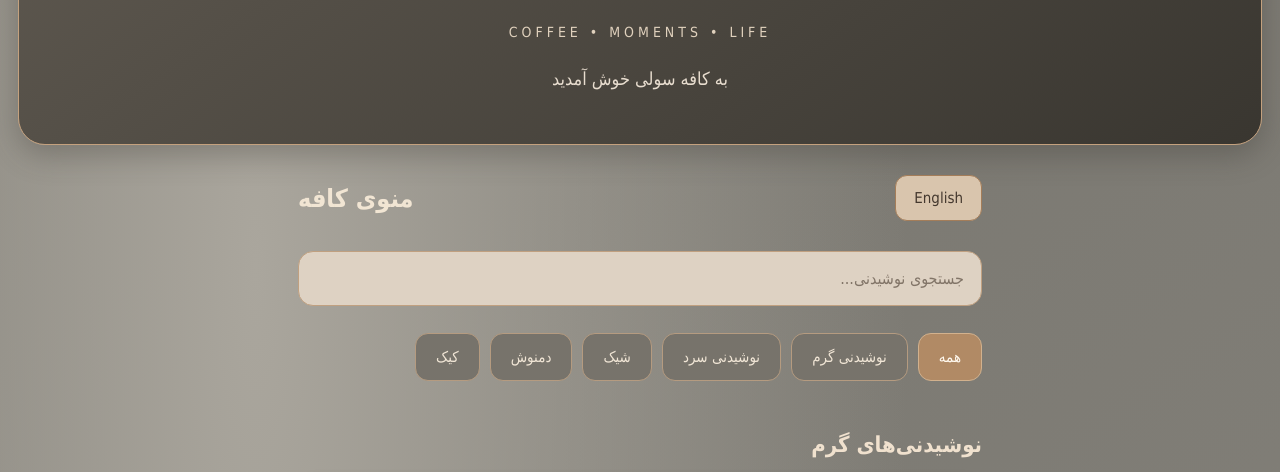
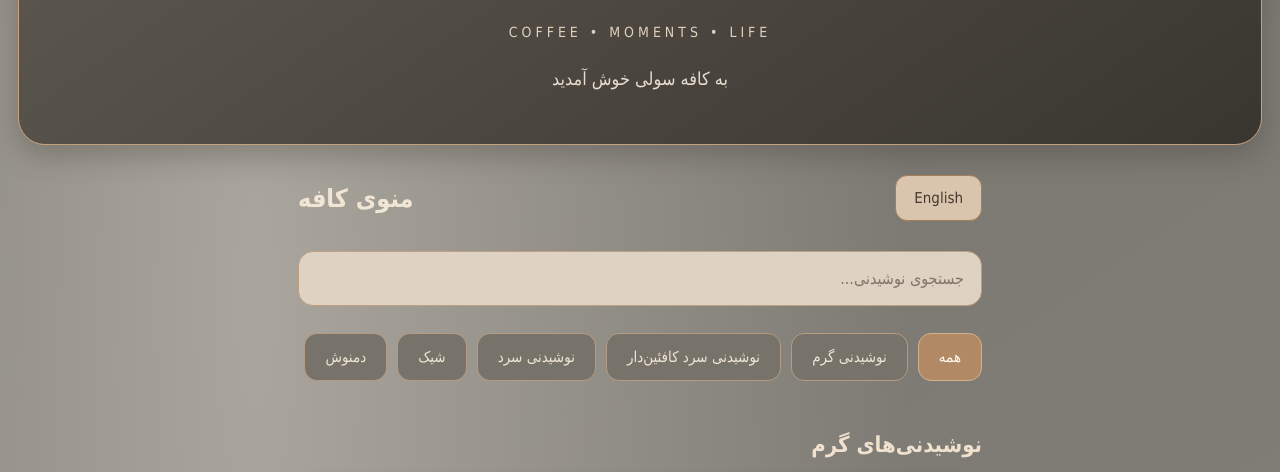
Before and after one commit to cafesoly/Cafesoly, a plain HTML site: page index.html in a window 1280 px wide. Shown: the part 269-741 px from the top of the page. Drawn offline with Linux system fonts and the light colour scheme.

Commit message:
Update index.html

```diff
--- a/index.html
+++ b/index.html
@@ -213,30 +213,38 @@ const data=[
  items:[
   ["اسپرسو سینگل","Single Espresso","عصاره قهوه با عطر و طعم غلیظ","Rich and aromatic single espresso",150],
   ["اسپرسو دبل","Double Espresso","دو شات اسپرسو با طعمی قوی و ماندگار","Two shots of rich espresso",170],
-  ["آمریکانو","Americano","اسپرسو ترکیب‌شده با آب گرم","Espresso with hot water",200],
+  ["آمریکانو","Americano","اسپرسو ترکیب‌شده با آب گرم","Espresso with hot water",180],
   ["لاته","Latte","ترکیب اسپرسو و شیر بخارداده‌شده","Espresso and steamed milk",280],
-  ["کاپوچینو","Cappuccino","اسپرسو، شیر و فوم مخملی","Espresso, milk and creamy foam",300],
-  ["موکا","Mocha","ترکیب قهوه، شکلات و شیر","Coffee, chocolate and milk",300],
-  ["کارامل ماکیاتو","Caramel Macchiato","ترکیب شیر، اسپرسو و کارامل","Milk, espresso and caramel",300],
+  ["کاپوچینو","Cappuccino","اسپرسو، شیر و فوم مخملی","Espresso, milk and creamy foam",280],
+  ["موکا","Mocha","ترکیب قهوه، شکلات و شیر","Coffee, chocolate and milk",320],
+  ["کارامل ماکیاتو","Caramel Macchiato","ترکیب شیر، اسپرسو و کارامل","Milk, espresso and caramel",320],
   ["هات چاکلت","Hot Chocolate","نوشیدنی گرم و شکلاتی","Rich hot chocolate",280],
   ["ماسالا","Masala","ترکیب شیر و ادویه‌های معطر","Milk with aromatic spices",250],
   ["شیر گرم","Warm Milk","شیر گرم و تازه","Warm fresh milk",150],
   ["کرک هل","Cardamom Karak","نوشیدنی کرمی با عطر هل","Creamy drink with cardamom",280],
   ["کرک زعفران","Saffron Karak","نوشیدنی کرمی با عطر زعفران","Creamy drink with saffron",280],
   ["چای هل و دارچین","Cardamom Cinnamon Tea","چای معطر با هل و دارچین","Tea with cardamom and cinnamon",70],
-  ["لاته طعم‌دار (فندق و کارامل)","Flavored Latte (Hazelnut & Caramel)","لاته با انتخاب طعم فندق یا کارامل","Latte with hazelnut or caramel flavor",300]
+  ["لاته طعم‌دار","Flavored Latte","لاته با انتخاب طعم فندق یا کارامل","Latte with hazelnut or caramel flavor",320]
+ ]
+},
+{
+ cat:"coldcoffee",fa:"نوشیدنی‌های سرد کافئین‌دار",en:"Cold Caffeinated Drinks",
+ items:[
+  ["آیس آمریکانو","Iced Americano","اسپرسو با آب خنک و یخ","Espresso with cold water and ice",180],
+  ["آیس لاته طعم‌دار","Iced Flavored Latte","لاته سرد با انتخاب طعم فندق یا کارامل","Iced latte with hazelnut or caramel flavor",320],
+  ["آیس موکا","Iced Mocha","ترکیب قهوه، شکلات و شیر سرد","Coffee, chocolate and cold milk",320],
+  ["آیس کارامل ماکیاتو","Iced Caramel Macchiato","شیر سرد، اسپرسو و طعم کارامل","Cold milk, espresso and caramel",320],
+  ["آیس چاکلت","Iced Chocolate","نوشیدنی خنک و شکلاتی","Refreshing chocolate drink",280],
+  ["آیس ماسالا","Iced Masala","ترکیب شیر سرد و ادویه‌های معطر ماسالا","Cold milk with aromatic masala spices",250],
+  ["آیس فندق","Iced Hazelnut","نوشیدنی خنک با عطر و طعم فندق","Refreshing hazelnut-flavored drink",300],
+  ["افوگاتو","Affogato","بستنی با یک شات اسپرسو","Ice cream with a shot of espresso",280]
  ]
 },
 {
  cat:"cold",fa:"نوشیدنی‌های سرد",en:"Cold Drinks",
  items:[
-  ["آیس آمریکانو","Iced Americano","اسپرسو با آب خنک و یخ","Espresso with cold water and ice",200],
-  ["آیس لاته","Iced Latte","ترکیب اسپرسو و شیر سرد با یخ","Espresso, cold milk and ice",300],
-  ["آیس موکا","Iced Mocha","ترکیب قهوه، شکلات و شیر سرد","Coffee, chocolate and cold milk",300],
-  ["آیس کارامل ماکیاتو","Iced Caramel Macchiato","شیر سرد، اسپرسو و طعم کارامل","Cold milk, espresso and caramel",300],
-  ["آیس چاکلت","Iced Chocolate","نوشیدنی خنک و شکلاتی","Refreshing chocolate drink",280],
-  ["آیس ماسالا","Iced Masala","ترکیب شیر سرد و ادویه‌های معطر ماسالا","Cold milk with aromatic masala spices",250],
-  ["آیس فندق","Iced Hazelnut","نوشیدنی خنک با عطر و طعم فندق","Refreshing hazelnut-flavored drink",300]
+  ["موهیتو","Mojito","نوشیدنی خنک لیمو و نعنا","Refreshing lime and mint drink",270],
+  ["بلو هاوایی","Blue Hawaii","نوشیدنی خنک با طعم استوایی","Refreshing tropical drink",270]
  ]
 },
 {
@@ -253,10 +261,9 @@ const data=[
 {
  cat:"tea",fa:"دمنوش",en:"Herbal Tea",
  items:[
-  ["دمنوش دل‌آرام","Delaram Herbal Tea","ترکیب گل گاوزبان و پر لیمو","Borage and lemon leaf",250],
+  ["دمنوش دل‌آرام","Delaram Herbal Tea","سیب و دارچین","Apple and cinnamon",250],
   ["دمنوش ماهرخ","Mahrokh Herbal Tea","ترکیب سنبل‌الطیب و چای کوهی","Valerian and mountain tea",250],
-  ["دمنوش دل‌آرام سیب و دارچین","Delaram Apple & Cinnamon","ترکیب سیب و دارچین","Apple and cinnamon",250],
-  ["دمنوش بمب اتم","Atom Bomb Herbal Tea","ترکیب جنسینگ، هل، دارچین، نارنگی و سیب","Ginseng, cardamom, cinnamon, tangerine and apple",300]
+  ["دمنوش ترنج","Toranj Herbal Tea","ترکیب جنسینگ، هل، دارچین، نارنگی و سیب","Ginseng, cardamom, cinnamon, tangerine and apple",300]
  ]
 },
 {
@@ -291,9 +298,9 @@ function toggleLanguage(){
 
 function renderTabs(){
  const labels=english?
- ["All","Hot Drinks","Cold Drinks","Milkshakes","Herbal Tea","Cakes"]:
- ["همه","نوشیدنی گرم","نوشیدنی سرد","شیک","دمنوش","کیک"];
- const keys=["all","hot","cold","shake","tea","cake"];
+ ["All","Hot Drinks","Cold Caffeinated Drinks","Cold Drinks","Milkshakes","Herbal Tea","Cakes"]:
+ ["همه","نوشیدنی گرم","نوشیدنی سرد کافئین‌دار","نوشیدنی سرد","شیک","دمنوش","کیک"];
+ const keys=["all","hot","coldcoffee","cold","shake","tea","cake"];
  document.getElementById("tabs").innerHTML=keys.map((key,i)=>
  `<button class="tab ${active===key?"active":""}"
  onclick="setCategory('${key}')">${labels[i]}</button>`
```
